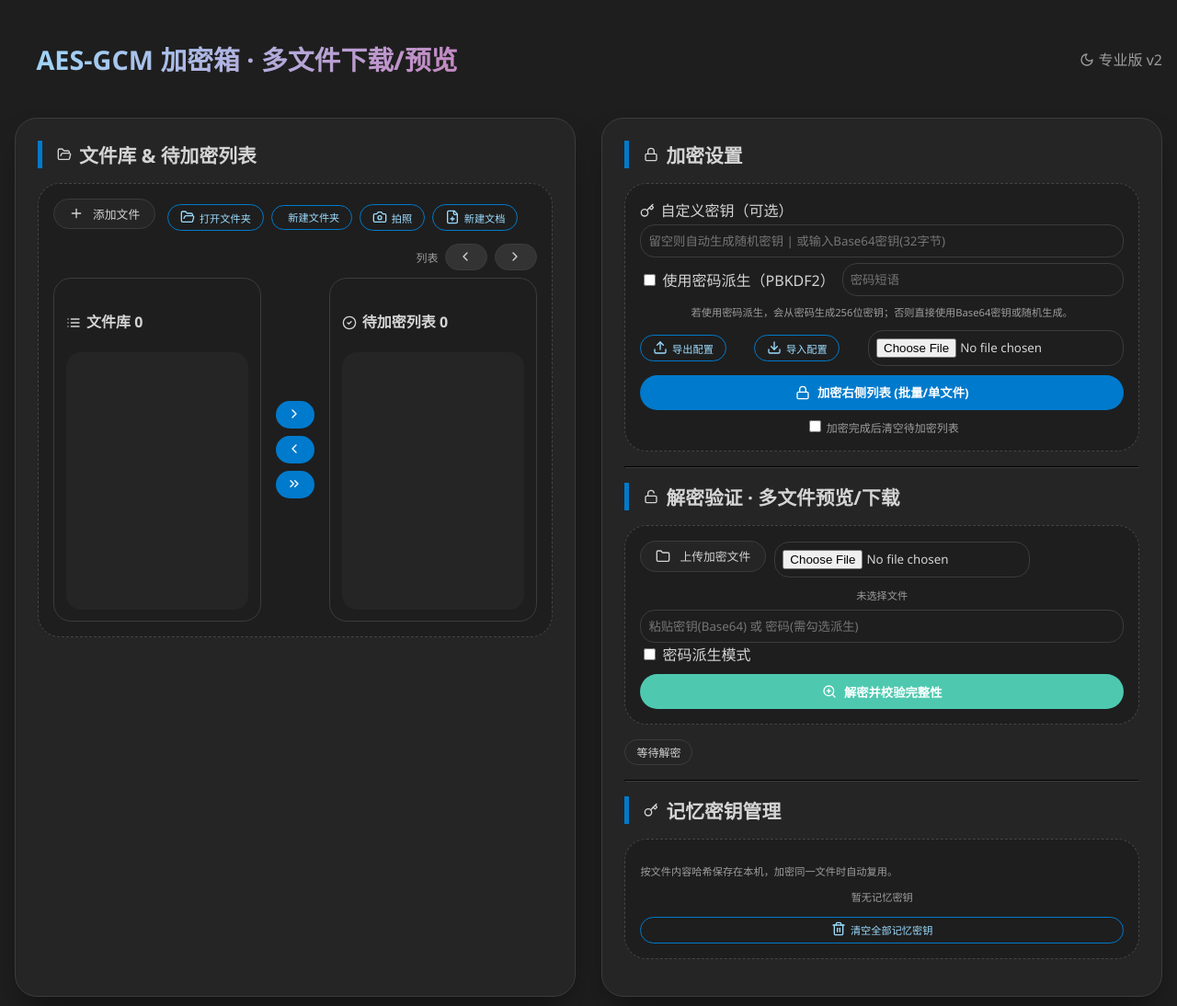
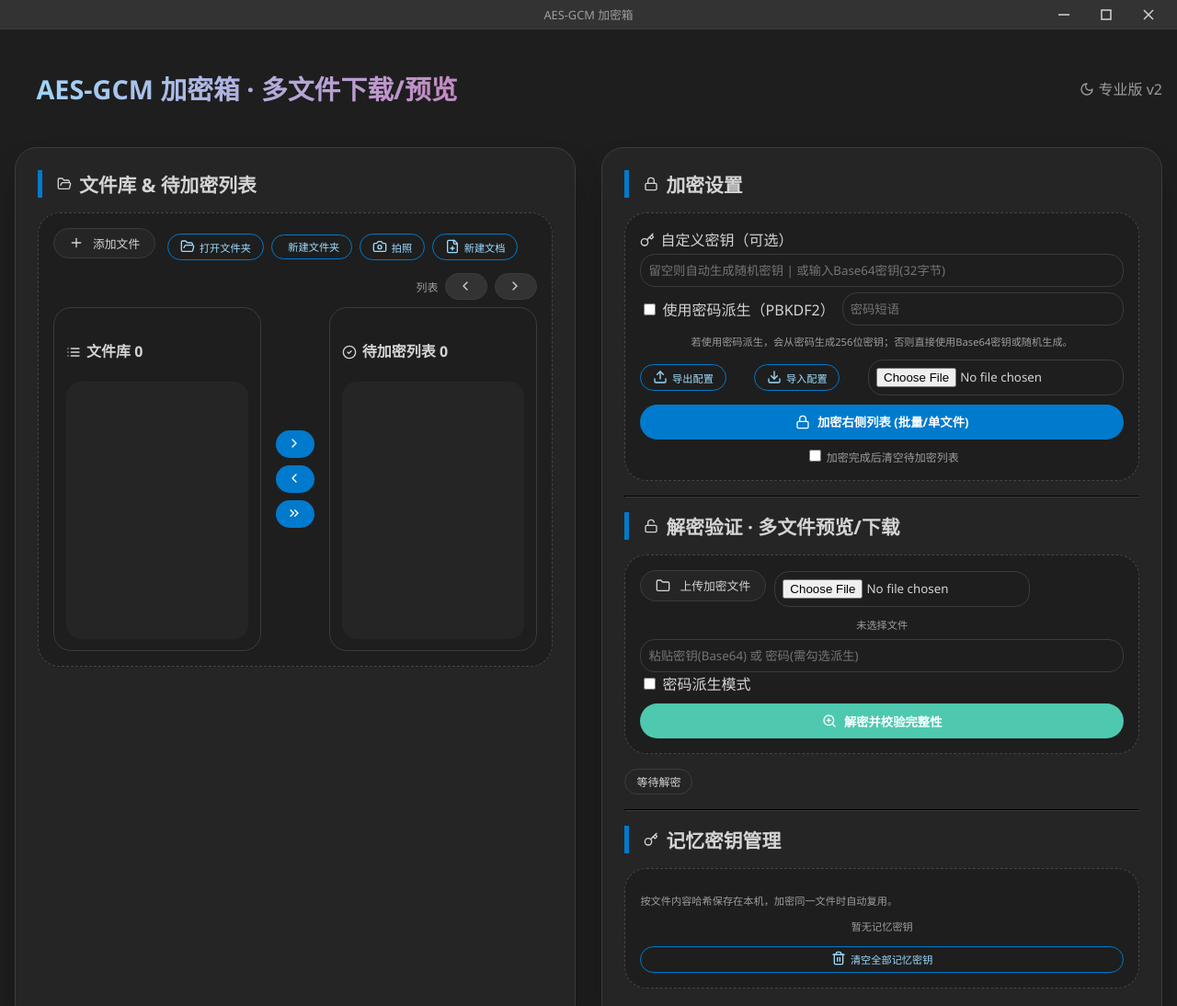
Before and after one commit to wbw121124/wbwencrypt, a website built with Vite: page index.html in a window 1280 px wide. Shown: the top 1094 px of the page at 92% size. Built offline with nearby package versions, Linux system fonts and the light colour scheme; some packages are replaced by stand-ins of ours.

Commit message:
添加自定义标题栏：最小化/最大化/关闭按钮

```diff
--- a/index.html
+++ b/index.html
@@ -9,7 +9,23 @@
     <link rel="manifest" href="/manifest.webmanifest">
 </head>
 <body>
-<div class="app-container">
+<!-- 自定义标题栏（仅Electron环境显示） -->
+<div class="titlebar" id="titlebar">
+    <div class="titlebar-drag"></div>
+    <div class="titlebar-title" id="titlebarTitle">AES-GCM 加密箱</div>
+    <div class="titlebar-buttons">
+        <button id="titlebarMinimize" class="titlebar-btn" title="最小化">
+            <svg width="12" height="12" viewBox="0 0 12 12"><line x1="0" y1="6" x2="12" y2="6" stroke="currentColor" stroke-width="1.5"/></svg>
+        </button>
+        <button id="titlebarMaximize" class="titlebar-btn" title="最大化">
+            <svg width="12" height="12" viewBox="0 0 12 12"><rect x="1" y="1" width="10" height="10" fill="none" stroke="currentColor" stroke-width="1.5"/></svg>
+        </button>
+        <button id="titlebarClose" class="titlebar-btn titlebar-close" title="关闭">
+            <svg width="12" height="12" viewBox="0 0 12 12"><line x1="1" y1="1" x2="11" y2="11" stroke="currentColor" stroke-width="1.5"/><line x1="11" y1="1" x2="1" y2="11" stroke="currentColor" stroke-width="1.5"/></svg>
+        </button>
+    </div>
+</div>
+<div class="app-container" style="margin-top: 32px;">
     <div class="header">
         <h1><i class="icon" data-icon="shield"></i> AES-GCM 加密箱 · 多文件下载/预览</h1>
         <span style="color:var(--text-sec);"><i class="icon" data-icon="moon" id="themeToggle" title="切换深浅主题" style="cursor:pointer;"></i> 专业版 v2</span>
--- a/src/main.js
+++ b/src/main.js
@@ -69,6 +69,8 @@ function setup() {
   wireDialogModals();
   // 主题切换
   initThemeToggle();
+  // 标题栏控制（仅Electron环境）
+  initTitlebar();
 
   // 模态框点击空白关闭
   wireDismissModal('imageModal');
@@ -122,4 +124,13 @@ function initThemeToggle() {
   }
 }
 
+// ---- 标题栏控制（Electron）----
+function initTitlebar() {
+  const win = window.electronAPI;
+  if (!win) return;
+  $('titlebarMinimize').onclick = win.minimizeWindow;
+  $('titlebarMaximize').onclick = win.maximizeWindow;
+  $('titlebarClose').onclick = win.closeWindow;
+}
+
 setup();
--- a/src/style.css
+++ b/src/style.css
@@ -35,6 +35,26 @@
   --r-lg:1.5rem;
   --r-pill:2rem;
 }
+/* 自定义标题栏（Electron） */
+.titlebar{
+  position:fixed;top:0;left:0;right:0;height:32px;
+  background:var(--bg-activity);border-bottom:1px solid var(--border);
+  display:flex;align-items:center;padding:0 8px;z-index:9999;
+  -webkit-app-region:drag;user-select:none;
+}
+.titlebar-drag{flex:1;height:100%;}
+.titlebar-title{
+  position:absolute;left:50%;transform:translateX(-50%);
+  font-size:0.8rem;color:var(--text-sec);pointer-events:none;
+}
+.titlebar-buttons{display:flex;gap:0;-webkit-app-region:no-drag;}
+.titlebar-btn{
+  width:46px;height:32px;border:none;background:transparent;
+  color:var(--text);cursor:pointer;display:flex;align-items:center;
+  justify-content:center;transition:background .15s;
+}
+.titlebar-btn:hover{background:var(--selection-soft);}
+.titlebar-close:hover{background:#c42b1c;color:#fff;}
 body{background:var(--bg-app);margin:0;min-height:100vh;padding:1.5rem 1rem;color:var(--text);}
 .app-container{max-width:1600px;margin:0 auto;}
 .header{display:flex;justify-content:space-between;align-items:center;flex-wrap:wrap;margin-bottom:1.5rem;}
```
